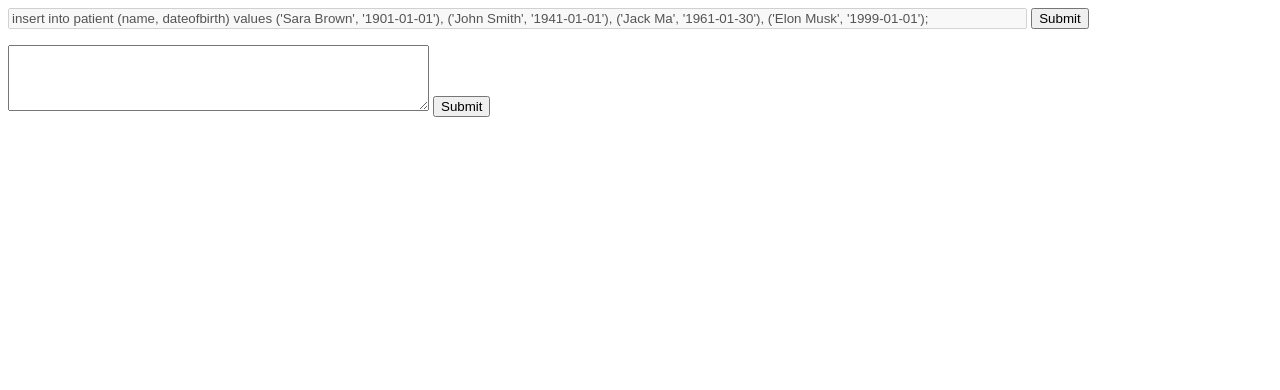
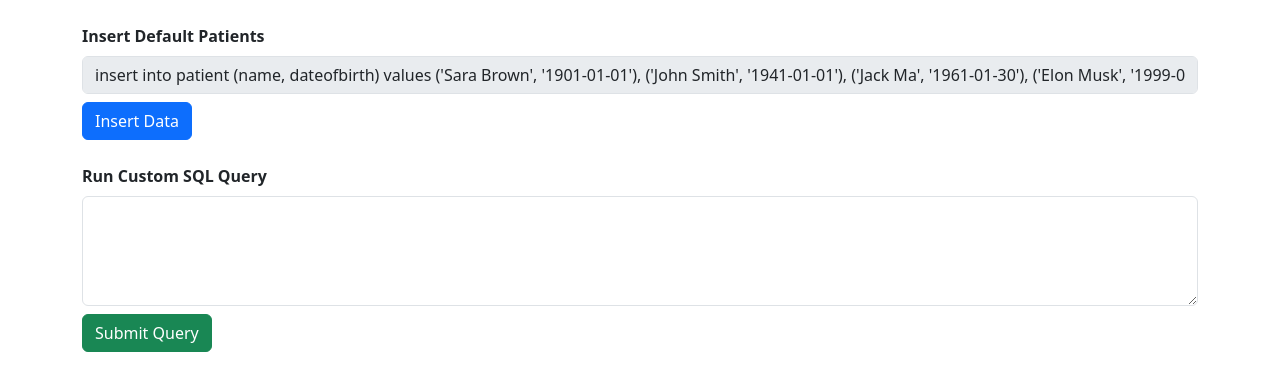
Before and after one commit to marcangelo1/COMP4537Lab5, a plain HTML site: page Lab5/frontend/index.html in a window 1280 px wide. Drawn offline with nearby package versions, Linux system fonts and the light colour scheme.

Commit message:
Improve the frontend's design

```diff
--- a/Lab5/frontend/css/styles.css
+++ b/Lab5/frontend/css/styles.css
@@ -0,0 +1,16 @@
+    body {
+      padding: 20px;
+    }
+
+    .container {
+      max-width: 600px;
+      margin: auto;
+      background: #f8f9fa;
+      padding: 20px;
+      border-radius: 8px;
+      box-shadow: 0px 0px 10px rgba(0, 0, 0, 0.1);
+    }
+
+    .btn-custom {
+      width: 100%;
+    }
--- a/Lab5/frontend/index.html
+++ b/Lab5/frontend/index.html
@@ -5,24 +5,40 @@
   <meta charset="UTF-8">
   <meta name="viewport" content="width=device-width, initial-scale=1.0">
   <title>COMP4537: Lab 5 - SQL</title>
-  <link rel="stylesheet" href="./css/styles.css">
+
+  <!-- Bootstrap CSS -->
+  <link href="https://cdn.jsdelivr.net/npm/bootstrap@5.3.0/dist/css/bootstrap.min.css" rel="stylesheet">
 </head>
 
 <body>
-  <form onsubmit="handleBulkSubmit(event)">
-    <input type="text" style="width: 80%;" id="bulkData" name="bulkData" disabled />
-    <input type="submit" value="Submit" />
-    <p id="errorMessageBulk"></p>
-  </form>
 
-  <form onsubmit="handleSQLSubmit(event)">
-    <textarea id="sqlQuery" name="sqlQuery" rows="4" cols="50" required></textarea>
-    <input type="submit" value="Submit" />
-    <p id="errorMessageSQL"></p>
-  </form>
+  <div class="container mt-4">
 
-  <script text="text/javascript" src="./lang/messages/en/user.js"></script>
-  <script type="text/javascript" src="./js/script.js"></script>
+    <!-- Bulk Insert Form -->
+    <div class="mb-4">
+      <label class="form-label"><strong>Insert Default Patients</strong></label>
+      <input type="text" class="form-control" id="bulkData" name="bulkData" disabled />
+      <button class="btn btn-primary btn-custom mt-2" onclick="handleBulkSubmit(event)">Insert Data</button>
+      <p class="text-danger" id="errorMessageBulk"></p>
+    </div>
+
+    <!-- Custom SQL Query Form -->
+    <div class="mb-4">
+      <label class="form-label"><strong>Run Custom SQL Query</strong></label>
+      <textarea class="form-control" id="sqlQuery" name="sqlQuery" rows="4" required></textarea>
+      <button class="btn btn-success btn-custom mt-2" onclick="handleSQLSubmit(event)">Submit Query</button>
+      <p class="text-danger" id="errorMessageSQL"></p>
+      <div class="alert alert-info mt-3 d-none" id="queryResponse"></div>
+    </div>
+  </div>
+
+  <!-- Bootstrap JS -->
+  <script src="https://cdn.jsdelivr.net/npm/bootstrap@5.3.0/dist/js/bootstrap.bundle.min.js"></script>
+
+  <!-- Custom Scripts -->
+  <script src="./lang/messages/en/user.js"></script>
+  <script src="./js/script.js"></script>
+
 </body>
 
 </html>
```
